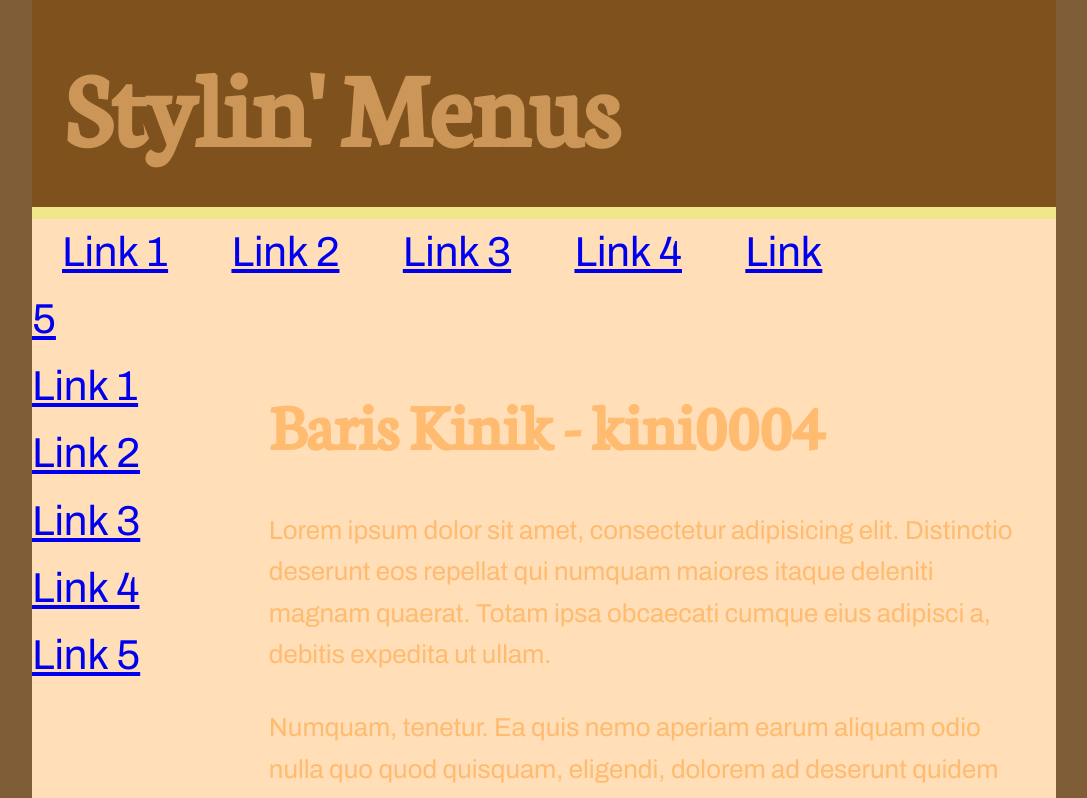
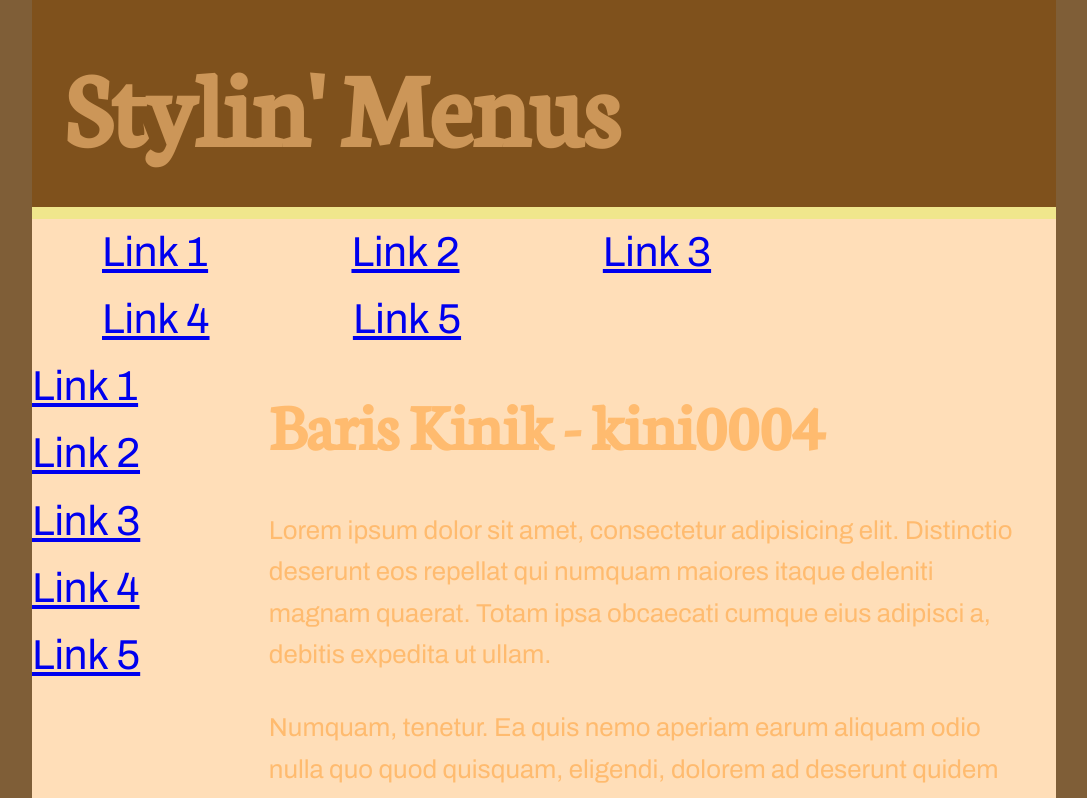
Before and after one commit to kini0004/Midterm_Project, a plain HTML site: page index.html in a window 1280 px wide. Shown: the top 798 px of the page, without its empty margins (96-1183 px from the left). Drawn offline with Linux system fonts and the light colour scheme.

Commit message:
made padding 70px

```diff
--- a/menu.css
+++ b/menu.css
@@ -66,7 +66,7 @@ header{
             display: inline;
             justify-content: center;
             width: 80%;
-            padding: 30px;
+            padding: 70px;
         }
         .menu-h a:hover,
         .menu-h a:active{
```
